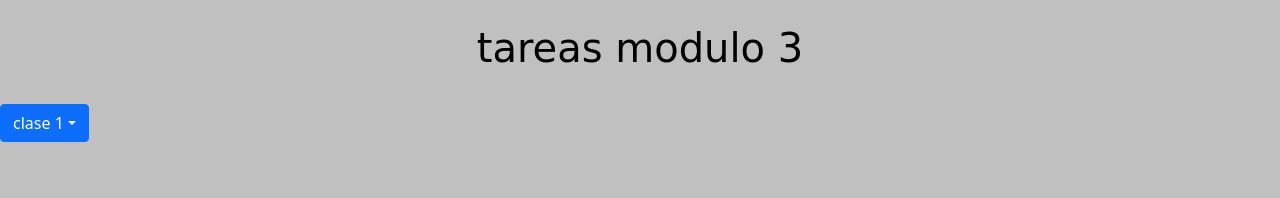
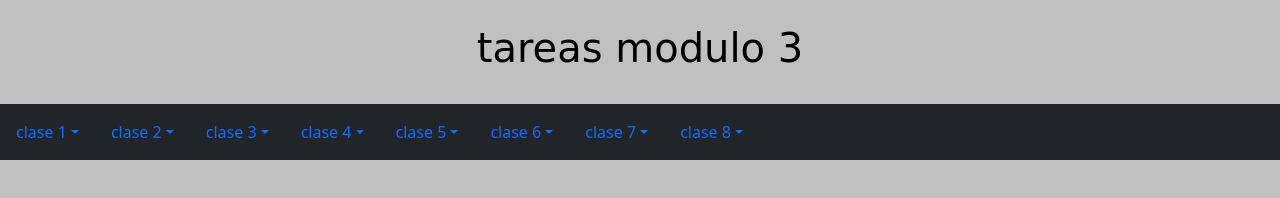
Before and after one commit to Constanzamc/modulo3, a plain HTML site: page index.html in a window 1280 px wide. Drawn offline with nearby package versions, Linux system fonts and the light colour scheme.

Commit message:
Update index.html

```diff
--- a/index.html
+++ b/index.html
@@ -13,15 +13,15 @@
 	<h1 style="text-align: center; color: #000000; font-family: cursive; width: 100;">tareas modulo 3</h1>
 	<br>
 
-	<div class="btn-grupo">
+	<!--<div class="btn-grupo">
 		<button type="button" class="btn btn-primary dropdown-toggle" data-bs-toggle="dropdown">clase 1</button>
 		<div class="dropdown-menu">
 			<a class="dropdown-item" href="tareaC1M3.html">tarea clase</a>
 		</div>
 
-	</div>
+	</div>-->
 
-	<!-- <li class="navbar navbar-expand-sm bg-dark navbar-dark">
+	<li class="navbar navbar-expand-sm bg-dark navbar-dark">
 		<a class="nav-link dropdown-toggle" role="button" data-bs-toggle="dropdown">clase 1</a>
 			<ul class="dropdown-menu">
     			<li><a class="dropdown-item" href="tareaC1M3.html">tarea en clase</a></li>
@@ -60,7 +60,7 @@
     			<li><a class="dropdown-item" href="#">tarea en clase</a></li>
    				<li><a class="dropdown-item" href="#">tarea asincronica</a></li>
   			</ul>
-	</li>-->
+	</li>
 
 
 </body>
```
